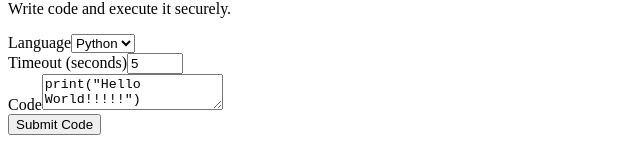
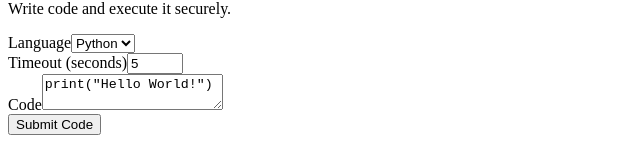
Before and after one commit to Mayurimane936/Secure-Distributed-Code-Execution-Platform-, a React (Vite) app in the folder frontend/: page / in a window 1280 px wide. Shown: the part 225-383 px from the top of the page, without its empty margins (0-640 px from the left). Built offline with nearby package versions, Linux system fonts and the light colour scheme; no server answers; the HTML template or start-up script is replaced by a standard one.

Commit message:
minor change

```diff
--- a/frontend/src/App.jsx
+++ b/frontend/src/App.jsx
@@ -5,7 +5,7 @@ const API_URL = import.meta.env.VITE_API_URL;
 
 
 function App() {
-  const [code, setCode] = useState('print("Hello World!!!!!")');
+  const [code, setCode] = useState('print("Hello World!")');
   const [language, setLanguage] = useState("python");
   const [timeout, setTimeoutValue] = useState(5);
   const [jobId, setJobId] = useState("");
```
